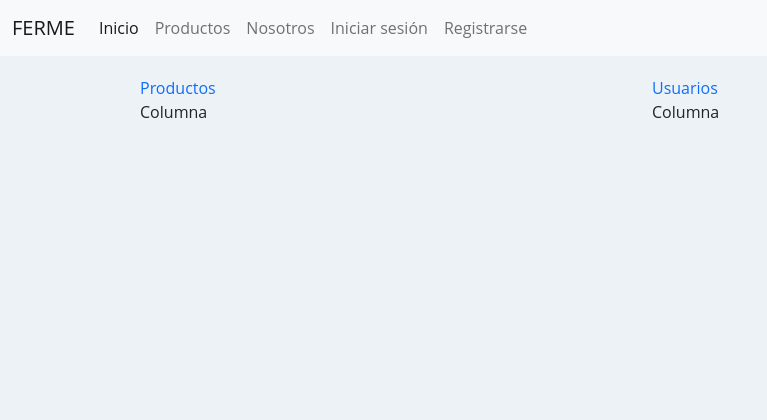
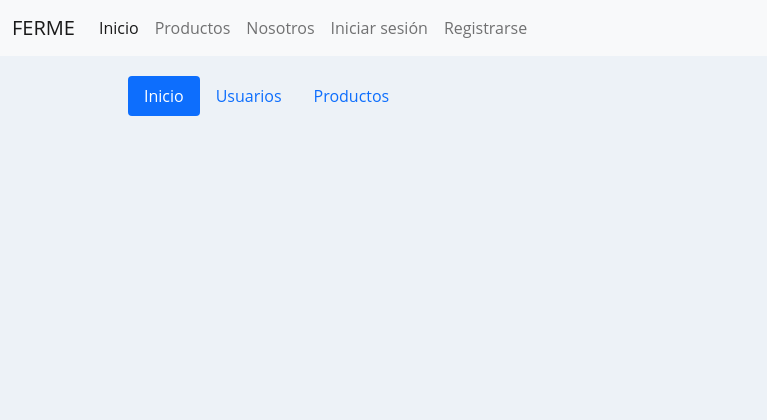
Before and after one commit to Jaycedam/ferme-website, a Django app: page /administrador/home in a window 1280 px wide. Shown: the top 420 px of the page, without its empty margins (0-767 px from the left). Run offline with Django 3.2, Linux system fonts and the light colour scheme; some libraries are stand-ins or nearby versions.

Commit message:
SweetAlert2

```diff
--- a/app/static/app/css/style.css
+++ b/app/static/app/css/style.css
@@ -81,7 +81,7 @@ body {
     height: 100%;
     width: 100%;
     object-fit: cover;
-    border-radius: 25px;
+    border-radius: 10px;
 }
 
 .container-producto-familia .text-block {
@@ -91,7 +91,7 @@ body {
     top: 50%;
     left: 50%;
     transform: translate(-50%, -50%);
-    border-radius: 25px;
+    border-radius: 10px;
     padding: 20px 20px 20px 20px;
     -webkit-user-select: none; /* Safari */
     -moz-user-select: none; /* Firefox */
@@ -187,12 +187,14 @@ input.error {
 .admin-section {
     width: 100%;
     display: flex;
+    background-color: white;
+    border-radius: 10px;
+
 }
 
 .admin-section > div {
     width: 50%;
-    padding: 20px 50px 20px 50px;
-    background-color: white;
+    padding: 50px 50px 50px 50px;
     height: 100%;
 }
 
--- a/app/templates/app/admin/home.html
+++ b/app/templates/app/admin/home.html
@@ -3,19 +3,19 @@
 
 {% block contenido %}
 
-<div class="container">
-    <div class="row row-cols-2">
-        <div class="col">
-            <a href="{% url 'admin_productos' %}">Productos</a>
-        </div>
-        <div class="col">
-            <a href="{% url 'admin_usuarios' %}">Usuarios</a>
-        </div>
+<ul class="nav nav-pills">
+    <li class="nav-item">
+        <a class="nav-link active" aria-current="page" href="{% url 'admin_home' %}">Inicio</a>
+    </li>
+    <li class="nav-item">
+        <a class="nav-link" aria-current="page" href="{% url 'admin_usuarios' %}">Usuarios</a>
+    </li>
+    <li class="nav-item">
+        <a class="nav-link" aria-current="page" href="{% url 'admin_productos' %}">Productos</a>
+    </li>
+</ul>
 
-        <div class="col">Columna</div>
-        <div class="col">Columna</div>
-    </div>
-</div>
+<br>
 
 
 
--- a/app/templates/app/base.html
+++ b/app/templates/app/base.html
@@ -110,6 +110,18 @@
     <script src="https://cdn.jsdelivr.net/npm/bootstrap@5.0.0-beta3/dist/js/bootstrap.bundle.min.js" integrity="sha384-JEW9xMcG8R+pH31jmWH6WWP0WintQrMb4s7ZOdauHnUtxwoG2vI5DkLtS3qm9Ekf" crossorigin="anonymous"></script>
     <script src="https://cdn.jsdelivr.net/npm/sweetalert2@10"></script>
 
+    {% if messages %}
+    {% for i in messages %}
+        <script>
+            Swal.fire({
+                "title": "Mensaje",
+                "text": "{{i}}",
+                "icon": "success"
+            })
+        </script>
+    {% endfor %}
+{% endif %}
+
 
     {% block js %}
     {% endblock %}
--- a/app/views.py
+++ b/app/views.py
@@ -6,6 +6,7 @@ from rest_framework.authentication import SessionAuthentication
 from rest_framework.permissions import IsAuthenticated
 from .models import Persona, User, FamiliaProducto, Producto, TipoProducto
 from .filters import ProductoFilter, ProductoAdminFilter, UsuarioAdminFilter
+from django.contrib import messages
 
 # Create your views here.
 
@@ -13,7 +14,6 @@ def admin(request):
     return render(request, '/admin/')
 
 def admin_home(request):
-
     return render(request, 'app/admin/home.html')
 
 def admin_productos(request):
@@ -30,16 +30,32 @@ def admin_productos(request):
 
 def admin_usuarios(request):
     usuarios = Persona.objects.all().select_related('usuario')
-    print(usuarios)
     usuariosFiltered = UsuarioAdminFilter(request.GET, queryset=usuarios)
     usuarios = usuariosFiltered.qs
 
-    print(usuarios)
-
     data = {
         "usuarios":usuarios,
-        "usuariosFiltered":usuariosFiltered
+        "usuariosFiltered":usuariosFiltered,
+        'form': CustomUserCreationForm(),
+        'profile_form': ProfileForm()
     }
+
+    if request.method == 'POST':
+        form = CustomUserCreationForm(data=request.POST)
+        profile_form = ProfileForm(data=request.POST)
+
+        if form.is_valid() and profile_form.is_valid():
+            usuario = form.save()
+            profile = profile_form.save(commit=False)
+
+            profile.usuario = usuario
+
+            profile.save()
+
+            messages.success(request, "Usuario creado correctamente")
+
+        data["form"] = form
+        data["profile_form"] = profile_form
 
     return render(request, 'app/admin/usuarios.html', data)
 
```
Also changed, not shown: app/templates/app/admin/productos.html (+19 -1 lines), app/templates/app/admin/usuarios.html (+26 -1 lines).
